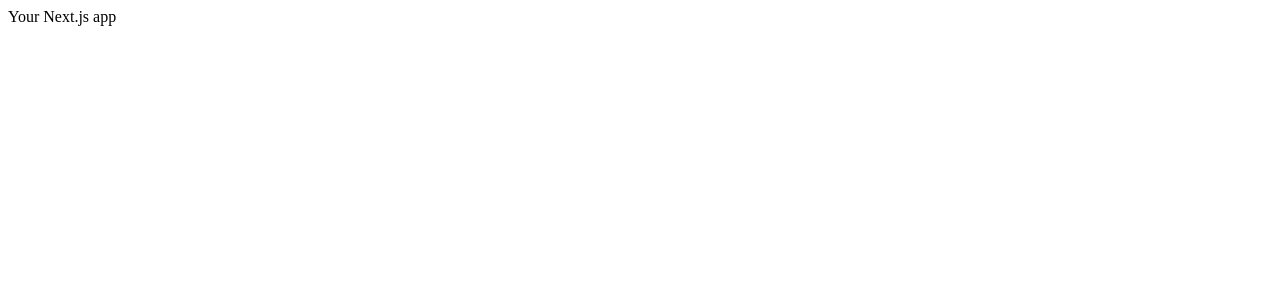
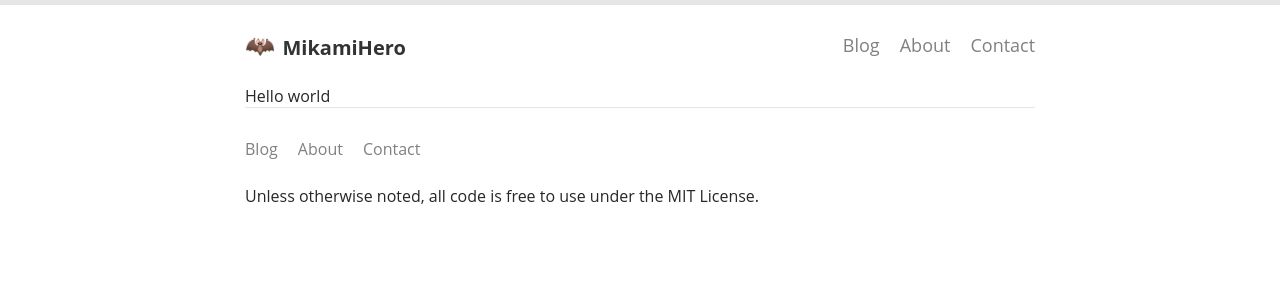
Before and after one commit to MikamiHero/mikamihero-website, a Next.js app in the folder client/: page / in a window 1280 px wide. Shown: the top 300 px of the page. Built offline with nearby package versions, Linux system fonts and the light colour scheme.

Commit message:
Setting up some of the components and CSS

```diff
--- /dev/null
+++ b/client/components/footer.js
@@ -0,0 +1,21 @@
+import { Component } from "react";
+
+export default class extends Component {
+  render() {
+    return (
+      <footer className="footer-wrapper">
+        <div className="footer-links">
+          <a href="/blog">Blog</a>
+          <a href="/about">About</a>
+          <a href="/contact">Contact</a>
+        </div>
+        <div className="footer-bottom-msg">
+          <p>
+            Unless otherwise noted, all code is free to use under the MIT
+            License.
+          </p>
+        </div>
+      </footer>
+    );
+  }
+}
--- /dev/null
+++ b/client/components/header.js
@@ -0,0 +1,23 @@
+import { Component } from "react";
+
+export default class extends Component {
+  render() {
+    return (
+      <header className="header-wrapper">
+        <div className="header-container">
+          <div className="header-logo">
+            <a href="/">
+              <span className="header-logo-icon">🦇</span>
+              <span className="header-logo-text">MikamiHero</span>
+            </a>
+          </div>
+          <div className="header-links">
+            <a href="/blog">Blog</a>
+            <a href="/about">About</a>
+            <a href="/contact">Contact</a>
+          </div>
+        </div>
+      </header>
+    );
+  }
+}
--- a/client/pages/index.js
+++ b/client/pages/index.js
@@ -2,12 +2,19 @@
     Next.js app looks for a /pages directory that holds
     all of our different paths for the our web app.
 */
-import { Component } from "react"
+import { Component } from "react";
+
+import Header from "../components/header";
+import Footer from "../components/footer";
 
 export default class extends Component {
-    render() {
-        return (
-            <div>Your Next.js app</div>
-        )
-    }
+  render() {
+    return (
+      <div className="layout-wrapper">
+        <Header />
+        <div className="homepage-container">Hello world</div>
+        <Footer />
+      </div>
+    );
+  }
 }
--- /dev/null
+++ b/client/styles/components/footer.css
@@ -0,0 +1,46 @@
+.footer-wrapper {
+    border: 0;
+    border-top: 1px solid #e5e5e5;
+    border-bottom: 0 solid transparent;
+    box-sizing: content-box;
+    overflow: visible;
+    padding-top: 30px;
+    padding-bottom: 20px;
+  }
+
+  .footer-links a {
+    margin-left: 10px;
+    margin-right: 10px;
+    text-decoration: none;
+    background-color: transparent;
+    color: grey;
+    padding-bottom: 2px;
+  }
+
+  .footer-links a:first-child {
+    text-decoration: none;
+    margin-left: 0px;
+  }
+
+  .footer-links a:hover {
+    border-bottom: 2px solid #2161f2;
+    color: #272727;
+  }
+
+  .footer-bottom-msg {
+    margin-top: 25px;
+    font-size: 16px;
+  }
+
+  /* For device width < 900px, the "blog", "about", and "contact" go from being side-by-side to being stacked on top of each other
+  (display: inline to display: block) */
+  @media only screen and (max-width: 900px) and (min-width: 0px) {
+    .footer-links a {
+      display: block;
+      margin: 20px 0px 0px 0px;
+    }
+
+    .footer-bottom-msg {
+      font-size: 14px;
+    }
+  }
--- /dev/null
+++ b/client/styles/components/header.css
@@ -0,0 +1,91 @@
+.header-wrapper {
+    width: 100%;
+  }
+
+  .header-container {
+    width: 100%;
+    height: 80px;
+    line-height: 80px;
+    user-select: none;
+  }
+
+  .header-logo {
+    display: inline-block;
+  }
+
+  .header-logo a {
+    text-decoration: none;
+    color: inherit;
+    color: #333;
+  }
+
+  .header-logo a:hover {
+    color: #000;
+  }
+
+  .header-logo-icon {
+    font-size: 24px;
+  }
+
+  .header-logo-text {
+    font-size: 20px;
+    margin-left: 7.5px;
+    font-weight: bold;
+    padding-top: 2.5px;
+  }
+
+  .header-links {
+    display: inline-block;
+    float: right;
+    font-size: 18px;
+  }
+
+  .header-links a {
+    text-decoration: none;
+    color: gray;
+    margin-right: 10px;
+    margin-left: 10px;
+    outline: 0;
+    background-color: transparent;
+    padding-bottom: 2px;
+  }
+
+  .header-links a:last-child {
+    margin-right: 0px;
+  }
+
+  .header-links a:hover {
+    border-bottom: 2px solid #2161f2;
+    color: #272727;
+  }
+
+  /* if device width is < 900px, the logo and links will stack on top of each other */
+  @media only screen and (max-width: 900px) and (min-width: 0px) {
+    .header-container {
+      height: 35px;
+      line-height: 35px;
+      text-align: center;
+      margin-top: 20px;
+    }
+
+    .header-logo {
+      display: block;
+    }
+
+    .header-logo-icon {
+      font-size: 22px;
+    }
+
+    .header-logo-text {
+      font-size: 18px;
+      margin-left: 7.5px;
+      font-weight: bold;
+      padding-top: 2.5px;
+    }
+
+    .header-links {
+      text-align: center;
+      float: none;
+      font-size: 16px;
+    }
+  }
--- /dev/null
+++ b/client/styles/layout.css
@@ -0,0 +1,26 @@
+* {
+    box-sizing: border-box;
+  }
+
+  body {
+    margin: 0;
+    background: #fff;
+    border-top: 5px solid #e5e5e5;
+    color: #272727;
+    overflow-x: hidden;
+    font-family: Open Sans, system-ui, BlinkMacSystemFont, -apple-system, Segoe UI,
+    Roboto, Oxygen, Ubuntu, Cantarell, Fira Sans, Droid Sans, Helvetica Neue, sans-serif;
+  }
+
+  a:focus {
+    outline: none
+  }
+
+  .layout-wrapper {
+    width: 97.5%;
+    height: 100%;
+    max-width: 850px;
+    margin: auto;
+    padding-left: 30px;
+    padding-right: 30px;
+  }
```
Also changed, not shown: client/pages/_app.js (+8 -0 lines).
